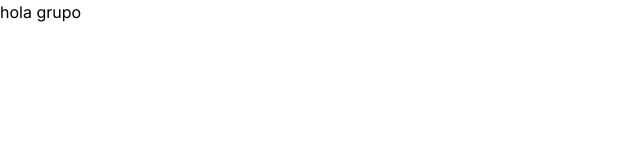
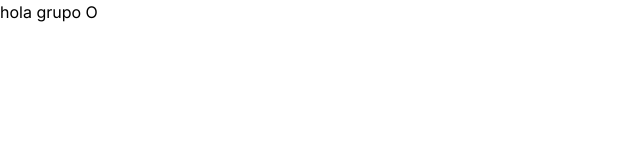
Before and after one commit to Tongother/sistema-de-tickets, a Next.js app: page /semestre/grupo in a window 1280 px wide. Shown: the top 160 px of the page, without its empty margins (0-640 px from the left). Built offline with nearby package versions, Linux system fonts and the light colour scheme.

Commit message:
Hola grupo O

```diff
--- a/app/semestre/grupo/page.tsx
+++ b/app/semestre/grupo/page.tsx
@@ -1,7 +1,7 @@
 export default function grupo() {
     return (
       <main>
-        <h1>hola grupo</h1>
+        <h1>hola grupo O</h1>
       </main>
     );
   }
```
